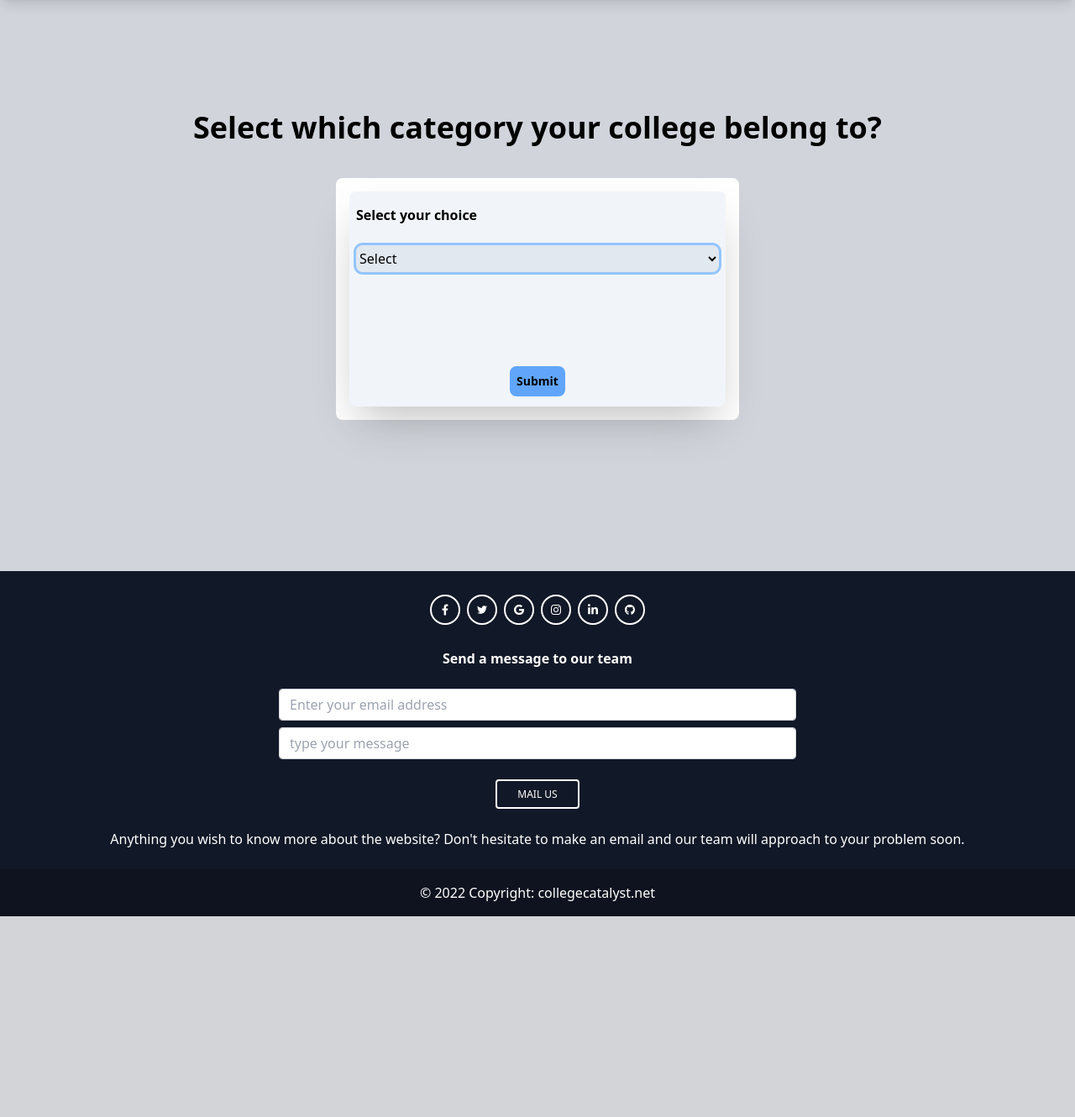
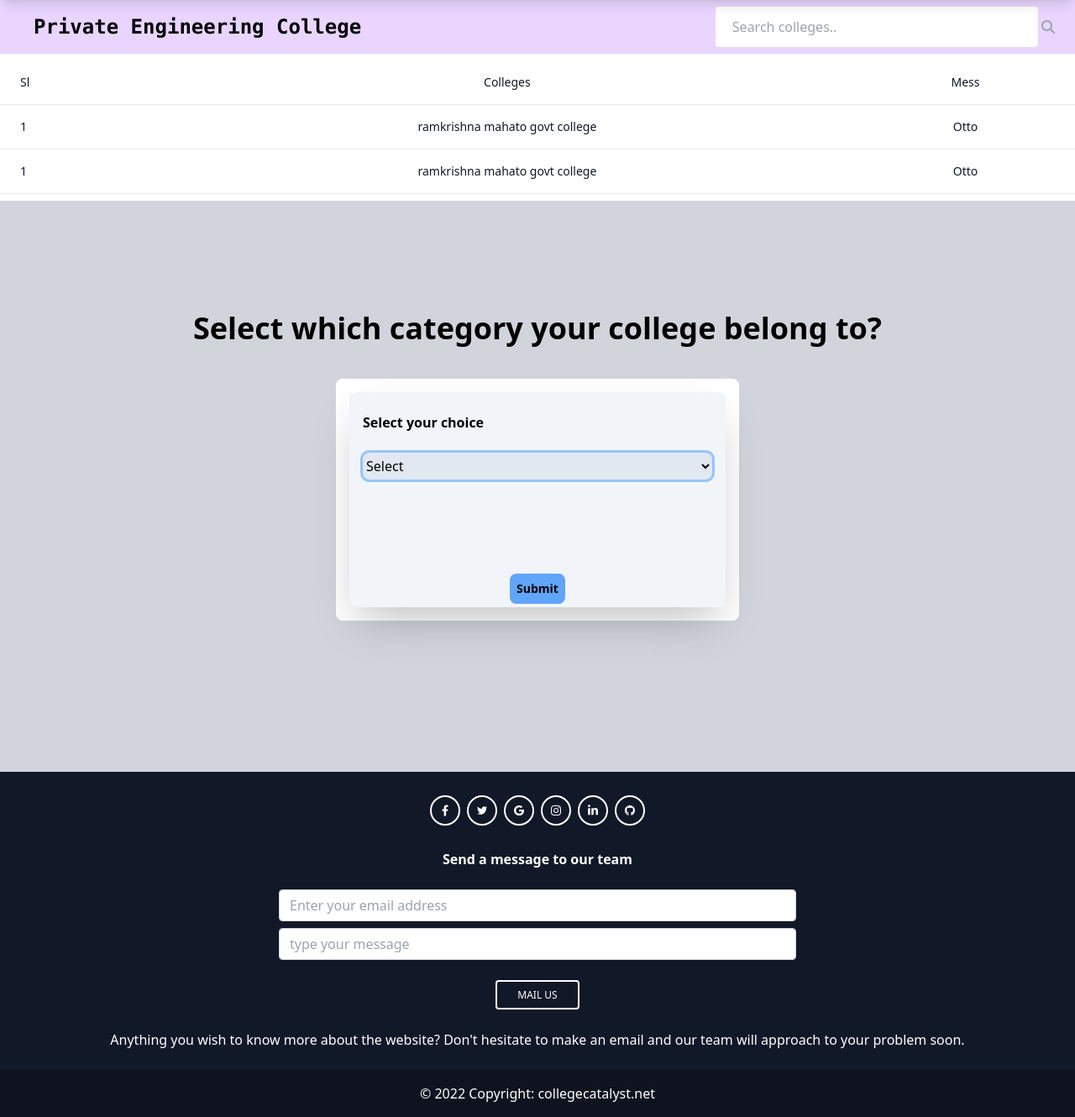
Before and after one commit to Rancho2002/collegecatalyst, a PHP site: page /developed/college.php in a window 1280 px wide. Shown: the part 80-1410 px from the top of the page at 84% size. Before the commit the page ends 1171 px from the top, so only its background shows below. Run offline with PHP 8.4, Linux system fonts and the light colour scheme; data comes from the database, SQL or seed files in the repository.

Commit message:
upto table

```diff
--- a/developed/college.php
+++ b/developed/college.php
@@ -10,12 +10,80 @@ if ($_SERVER['REQUEST_METHOD'] == 'POST') {
     $res = mysqli_query($conn, $setSql);
 }
 ?>
+<div class="flex justify-between sm:px-6 bg-purple-200">
+    <h1 class="p-4 font-bold md:text-2xl font-mono ">Private Engineering College</h1>
+    <div class="hidden md:block">
+        <input type="text" class="h-12 mt-2 w-96 pr-8 pl-5 rounded z-0 focus:shadow focus:outline-none" placeholder="Search colleges..">
+        <i class="fa fa-search text-gray-400 z-20 hover:text-gray-500 mt-2 "></i>
+    </div>
+</div>
+<div class="flex flex-col">
+  <div class="overflow-x-auto sm:-mx-6 lg:-mx-8">
+    <div class="py-2 inline-block min-w-full sm:px-6 lg:px-8">
+      <div class="overflow-hidden">
+        <table class="min-w-full">
+          <thead class="border-b ">
+            <tr>
+              <th scope="col" class="text-sm font-medium text-gray-900 px-6 py-4 text-left">
+                Sl
+              </th>
+              <th scope="col" class="text-sm font-medium text-gray-900 px-6 py-4 text-center">
+               Colleges
+              </th>
+              <th scope="col" class="text-sm font-medium text-gray-900 px-6 py-4 text-center">
+                Mess
+              </th>
 
+            </tr>
+          </thead>
+          <tbody>
+            <tr class="border-b text-center">
+              <td class="px-6 py-4 whitespace-nowrap text-sm font-medium text-gray-900 text-left">1</td>
+              <td class="text-sm text-gray-900 font-light px-6 py-4 whitespace-nowrap">
+                ramkrishna mahato govt college
+              </td>
+              <td class="text-sm text-gray-900 font-light px-6 py-4 whitespace-nowrap">
+                Otto
+              </td>
+
+            </tr>
+            <tr class="border-b text-center">
+              <td class="px-6 py-4 whitespace-nowrap text-sm font-medium text-gray-900 text-left">1</td>
+              <td class="text-sm text-gray-900 font-light px-6 py-4 whitespace-nowrap">
+                ramkrishna mahato govt college
+              </td>
+              <td class="text-sm text-gray-900 font-light px-6 py-4 whitespace-nowrap">
+                Otto
+              </td>
+
+            </tr>
+
+          </tbody>
+        </table>
+      </div>
+    </div>
+  </div>
+</div>
     <?php
     if (isset($_POST["cat"])) {
-    $row = mysqli_fetch_assoc($res);
-    if ($row && $_POST["cat"]=="pec") {
-        echo '<h1>Private Engineering College</h1>';
+
+        $test = mysqli_num_rows($res);
+        if ($test) {
+            if ($_POST["cat"] == "pec") {
+                echo '<h1 class="bg-purple-200 p-4 font-bold md:text-2xl drop-shadow-lg font-mono">Private Engineering College</h1>';
+            } else if ($_POST["cat"] == "sgec") {
+                echo '<h1>State Government Engineering College</h1>';
+            } else if ($_POST["cat"] == "ud") {
+                echo '<h1>UNIVERSITY/UNIVERSITY DEPARTMENT</h1>';
+            } else if ($_POST["cat"] == "sappc") {
+                echo '<h1>STAND ALONE PRIVATE PHARMACY COLLEGE</h1>';
+            } else if ($_POST["cat"] == "sgpc") {
+                echo '<h1>STATE GOVERNMENT PHARMACY COLLEGE</h1>';
+            } else if ($_POST["cat"] == "ogec") {
+                echo '<h1>OTHER GOVERNMENT ENGINEERING COLLEGE</h1>';
+            } else if ($_POST["cat"] == "pu") {
+                echo '<h1>PRIVATE UNIVERSITY</h1>';
+            }
             while ($row = mysqli_fetch_assoc($res)) {
                 echo $row['college'] . '<br>';
             }
@@ -23,13 +91,14 @@ if (isset($_POST["cat"])) {
             echo "No data found";
         }
     } else {
-    echo '<div class="w-full h-[85vh] flex flex-col justify-center items-center bg-gray-300 p-10">
+        echo '
+    <div class="w-full h-[85vh] flex flex-col justify-center items-center bg-gray-300 p-10">
     <div class="ques">
         <h1 class="text-2xl md:text-4xl font-bold mb-10">Select which category your college belong to?</h1>
     </div>
     <div class="bg-white w-80 md:w-[30rem] p-4 rounded-lg mb-12">
         <div class="shadow-2xl p-2 rounded-lg bg-slate-100 my-auto md:h-64">
-            <form action="" method="post" class="leading-10">
+            <form action="" method="post" class="leading-10 p-2">
                 <label for="category" class="font-semibold ">Select your choice</label>
                 <select class="w-full mx-auto bg-slate-200 rounded-lg my-4 py-1 ring ring-blue-300 outline-none leading-[4rem]" id="category" name="cat">
                     <option value="null" selected>Select</option>
--- a/developed/parts/_navbar.php
+++ b/developed/parts/_navbar.php
@@ -7,11 +7,12 @@
   <meta http-equiv='X-UA-Compatible' content='IE=edge'>
   <meta name='viewport' content='width=device-width, initial-scale=1'>
   <link rel="stylesheet" href="./style.css">
+  <link rel="stylesheet" href="https://cdnjs.cloudflare.com/ajax/libs/font-awesome/6.2.1/css/all.min.css">
   <title>CollegeCatalyst- <?php echo $_GET['type'] ?></title>
 </head>
 <body class="overflow-x-hidden">
-<nav class="fixed top-0 left-0 bg-white w-full shadow-lg opacity-95" style="font-family: 'Roboto Slab', serif;">
-    <div class="container m-auto flex justify-between items-center text-gray-700 w-full">
+<nav class="fixed top-0 bg-white w-full shadow-lg opacity-95" style="font-family: 'Roboto Slab', serif;">
+    <div class="container m-auto flex justify-between items-center text-gray-700 w-full z-10 ">
       <div>
         <img src="img/logoM.png" alt="logo" width="80" class="ml-2 inline">
         <h1 class="py-6 text-xl font-bold inline">CollegeCatalyst</h1>
--- a/developed/style.css
+++ b/developed/style.css
@@ -577,8 +573,36 @@ video {
   right: -100%;
 }
 
+.right-10{
+  right: 2.5rem;
+}
+
+.top-32{
+  top: 8rem;
+}
+
+.top-4{
+  top: 1rem;
+}
+
+.right-3{
+  right: 0.75rem;
+}
+
 .-z-10{
   z-index: -10;
+}
+
+.z-0{
+  z-index: 0;
+}
+
+.z-20{
+  z-index: 20;
+}
+
+.float-left{
+  float: left;
 }
 
 .m-auto{
@@ -663,24 +707,8 @@ video {
   margin-bottom: 0.75rem;
 }
 
-.ml-2{
-  margin-left: 0.5rem;
-}
-
-.mr-2{
-  margin-right: 0.5rem;
-}
-
-.mr-4{
-  margin-right: 1rem;
-}
-
-.mb-1{
-  margin-bottom: 0.25rem;
-}
-
-.mt-20{
-  margin-top: 5rem;
+.mt-2{
+  margin-top: 0.5rem;
 }
 
 .block{
@@ -723,12 +763,16 @@ video {
   height: 100%;
 }
 
-.h-1{
-  height: 0.25rem;
+.h-6{
+  height: 1.5rem;
 }
 
-.h-screen{
-  height: 100vh;
+.h-14{
+  height: 3.5rem;
+}
+
+.h-12{
+  height: 3rem;
 }
 
 .w-full{
@@ -775,16 +831,24 @@ video {
   width: 0.75rem;
 }
 
-.w-5{
-  width: 1.25rem;
+.w-96{
+  width: 24rem;
 }
 
-.w-8\/12{
-  width: 66.666667%;
+.w-10{
+  width: 2.5rem;
 }
 
-.w-11\/12{
-  width: 91.666667%;
+.min-w-full{
+  min-width: 100%;
+}
+
+.table-auto{
+  table-layout: auto;
+}
+
+.table-fixed{
+  table-layout: fixed;
 }
 
 .transform{
@@ -815,17 +879,25 @@ video {
   justify-content: space-between;
 }
 
+.gap-6{
+  gap: 1.5rem;
+}
+
 .gap-4{
   gap: 1rem;
-}
-
-.gap-6{
-  gap: 1.5rem;
 }
 
 .gap-x-6{
   -moz-column-gap: 1.5rem;
        column-gap: 1.5rem;
+}
+
+.overflow-hidden{
+  overflow: hidden;
+}
+
+.overflow-x-auto{
+  overflow-x: auto;
 }
 
 .overflow-x-hidden{
@@ -836,24 +908,32 @@ video {
   scroll-behavior: smooth;
 }
 
+.whitespace-nowrap{
+  white-space: nowrap;
+}
+
 .rounded-lg{
   border-radius: 0.5rem;
+}
+
+.rounded{
+  border-radius: 0.25rem;
 }
 
 .rounded-full{
   border-radius: 9999px;
 }
 
-.rounded{
-  border-radius: 0.25rem;
+.border{
+  border-width: 1px;
 }
 
 .border-2{
   border-width: 2px;
 }
 
-.border{
-  border-width: 1px;
+.border-b{
+  border-bottom-width: 1px;
 }
 
 .border-solid{
@@ -915,31 +1010,21 @@ video {
   background-color: rgb(17 24 39 / var(--tw-bg-opacity));
 }
 
-.bg-blue-300{
+.bg-purple-200{
   --tw-bg-opacity: 1;
-  background-color: rgb(147 197 253 / var(--tw-bg-opacity));
-}
-
-.bg-gray-600{
-  --tw-bg-opacity: 1;
-  background-color: rgb(75 85 99 / var(--tw-bg-opacity));
-}
-
-.bg-blue-200{
-  --tw-bg-opacity: 1;
-  background-color: rgb(191 219 254 / var(--tw-bg-opacity));
+  background-color: rgb(233 213 255 / var(--tw-bg-opacity));
 }
 
 .bg-clip-padding{
   background-clip: padding-box;
 }
 
+.p-4{
+  padding: 1rem;
+}
+
 .p-10{
   padding: 2.5rem;
-}
-
-.p-4{
-  padding: 1rem;
 }
 
 .p-2{
@@ -953,31 +1038,6 @@ video {
 .py-1{
   padding-top: 0.25rem;
   padding-bottom: 0.25rem;
-}
-
-.py-10{
-  padding-top: 2.5rem;
-  padding-bottom: 2.5rem;
-}
-
-.px-6{
-  padding-left: 1.5rem;
-  padding-right: 1.5rem;
-}
-
-.px-3{
-  padding-left: 0.75rem;
-  padding-right: 0.75rem;
-}
-
-.py-1\.5{
-  padding-top: 0.375rem;
-  padding-bottom: 0.375rem;
-}
-
-.py-2{
-  padding-top: 0.5rem;
-  padding-bottom: 0.5rem;
 }
 
 .py-6{
@@ -995,9 +1055,38 @@ video {
   padding-right: 1rem;
 }
 
+.py-2{
+  padding-top: 0.5rem;
+  padding-bottom: 0.5rem;
+}
+
 .py-4{
   padding-top: 1rem;
   padding-bottom: 1rem;
+}
+
+.px-6{
+  padding-left: 1.5rem;
+  padding-right: 1.5rem;
+}
+
+.py-10{
+  padding-top: 2.5rem;
+  padding-bottom: 2.5rem;
+}
+
+.px-3{
+  padding-left: 0.75rem;
+  padding-right: 0.75rem;
+}
+
+.py-1\.5{
+  padding-top: 0.375rem;
+  padding-bottom: 0.375rem;
+}
+
+.pt-10{
+  padding-top: 2.5rem;
 }
 
 .pr-2{
@@ -1008,12 +1097,24 @@ video {
   padding-top: 1.5rem;
 }
 
-.pt-10{
-  padding-top: 2.5rem;
+.pr-8{
+  padding-right: 2rem;
+}
+
+.pl-5{
+  padding-left: 1.25rem;
+}
+
+.text-left{
+  text-align: left;
 }
 
 .text-center{
   text-align: center;
+}
+
+.font-mono{
+  font-family: ui-monospace, SFMono-Regular, Menlo, Monaco, Consolas, "Liberation Mono", "Courier New", monospace;
 }
 
 .text-2xl{
@@ -1075,6 +1176,10 @@ video {
 
 .font-normal{
   font-weight: 400;
+}
+
+.font-light{
+  font-weight: 300;
 }
 
 .uppercase{
@@ -1127,9 +1237,14 @@ video {
   color: rgb(255 255 255 / var(--tw-text-opacity));
 }
 
-.text-gray-700{
+.text-gray-400{
   --tw-text-opacity: 1;
-  color: rgb(55 65 81 / var(--tw-text-opacity));
+  color: rgb(156 163 175 / var(--tw-text-opacity));
+}
+
+.text-gray-900{
+  --tw-text-opacity: 1;
+  color: rgb(17 24 39 / var(--tw-text-opacity));
 }
 
 .opacity-95{
@@ -1298,7 +1433,27 @@ video {
   opacity: 1;
 }
 
+@media (min-width: 640px){
+  .sm\:-mx-6{
+    margin-left: -1.5rem;
+    margin-right: -1.5rem;
+  }
+
+  .sm\:px-6{
+    padding-left: 1.5rem;
+    padding-right: 1.5rem;
+  }
+}
+
 @media (min-width: 1082px){
+  .md\:relative{
+    position: relative;
+  }
+
+  .md\:mr-0{
+    margin-right: 0px;
+  }
+
   .md\:ml-36{
     margin-left: 9rem;
   }
@@ -1387,11 +1548,26 @@ video {
     font-size: 3rem;
     line-height: 1;
   }
+
+  .md\:text-2xl{
+    font-size: 1.5rem;
+    line-height: 2rem;
+  }
 }
 
 @media (min-width: 1100px){
+  .lg\:-mx-8{
+    margin-left: -2rem;
+    margin-right: -2rem;
+  }
+
   .lg\:gap-x-12{
     -moz-column-gap: 3rem;
          column-gap: 3rem;
   }
+
+  .lg\:px-8{
+    padding-left: 2rem;
+    padding-right: 2rem;
+  }
 }
```
Also changed, not shown: other parts of developed/style.css (+127 -41 lines). Lines whose indentation alone changed are shown as unchanged.
